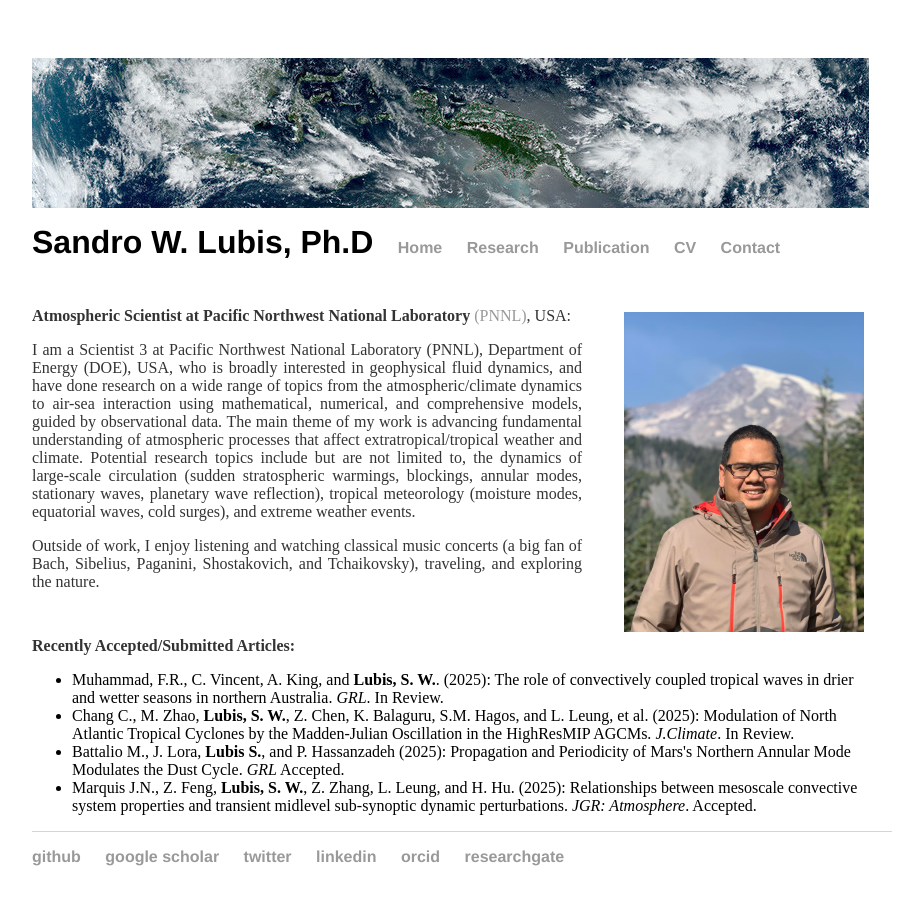
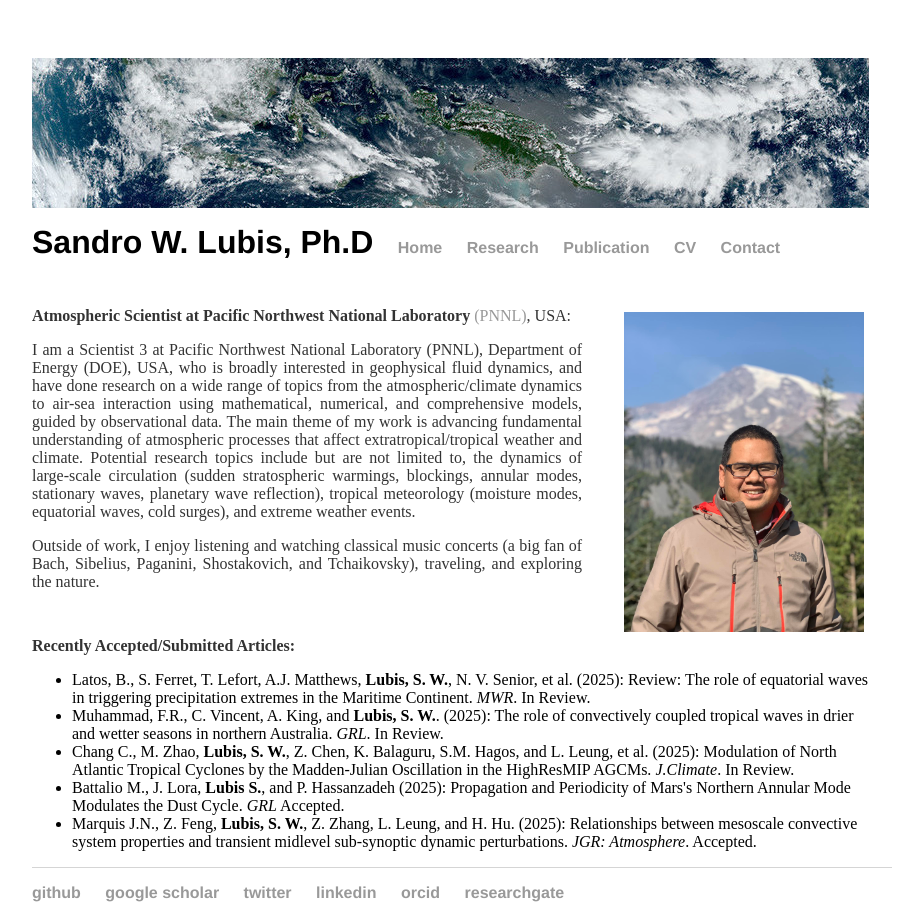
Before and after one commit to sandrolubis/sandrolubis.github.io, a Jekyll site: the page built from index.html, in a window 1280 px wide. Shown: the whole page, without its empty margins (276-1199 px from the left). Built offline with Jekyll 4.4.1, drawn with Linux system fonts in a browser that asks for light colours.

Commit message:
Update index.html

```diff
--- a/index.html
+++ b/index.html
@@ -46,8 +46,9 @@
 
 	<p class="ex", style="padding-top:30px"><font size=3><b>Recently Accepted/Submitted Articles:</b></p>
 		<ul class="ex">
+		<li> Latos, B., S. Ferret, T. Lefort, A.J. Matthews, <b>Lubis, S. W.</b>, N. V. Senior, et al. (2025): Review: The role of equatorial waves in triggering precipitation extremes in the Maritime Continent. <i>MWR</i>. In Review.</li>
 		<li> Muhammad, F.R., C. Vincent, A. King, and <b>Lubis, S. W.</b>. (2025): The role of convectively coupled tropical waves in drier and wetter seasons in northern Australia. <i>GRL</i>. In Review.</li>
-					<li> Chang C., M. Zhao, <b>Lubis, S. W.</b>, Z. Chen, K. Balaguru, S.M. Hagos, and L. Leung, et al. (2025): Modulation of North Atlantic Tropical Cyclones by the Madden-Julian Oscillation in the HighResMIP AGCMs. <i>J.Climate</i>. In Review.</li>
+		<li> Chang C., M. Zhao, <b>Lubis, S. W.</b>, Z. Chen, K. Balaguru, S.M. Hagos, and L. Leung, et al. (2025): Modulation of North Atlantic Tropical Cyclones by the Madden-Julian Oscillation in the HighResMIP AGCMs. <i>J.Climate</i>. In Review.</li>
 		<li> Battalio M., J. Lora,  <b>Lubis S.</b>, and P. Hassanzadeh (2025): Propagation and Periodicity of Mars's Northern Annular Mode Modulates the Dust Cycle. <i>GRL</i> Accepted.</li>
 		<li> Marquis J.N., Z. Feng, <b>Lubis, S. W.</b>, Z. Zhang, L. Leung, and H. Hu. (2025): Relationships between mesoscale convective system properties and transient midlevel sub-synoptic dynamic perturbations. <i>JGR: Atmosphere</i>. Accepted.</li>
 		</ul>
```
